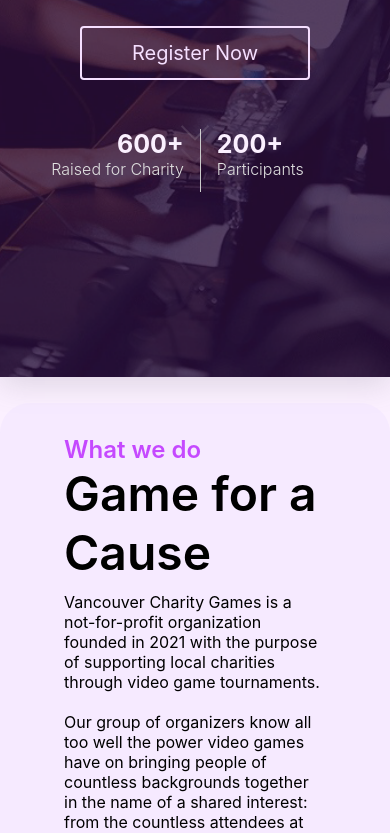
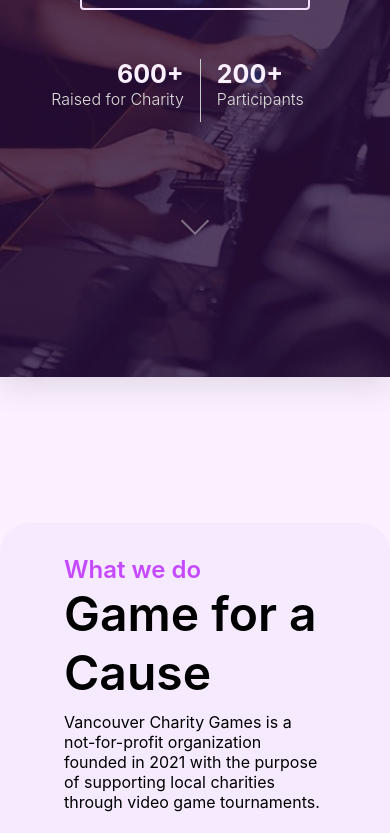
Before and after one commit to evanyans/vancouver-charity-games, a React (Create React App) app: page / in a window 390 px wide. Shown: the part 600-1433 px from the top of the page. Built offline with nearby package versions, Linux system fonts and the light colour scheme.

Commit message:
mobile test

```diff
--- a/src/pages/Home.tsx
+++ b/src/pages/Home.tsx
@@ -81,6 +81,7 @@ export const Title = styled.div`
     text-align:center;
     @media only screen and (max-width: 600px) {
     font-size:70px;
+    padding-top:80px;
 }
 `
 
@@ -162,6 +163,10 @@ export const Players = styled.div`
 
 `
 export const Arrows = styled.div`
+    @media screen and (max-width: 600px) {
+        padding-bottom:100px;
+        position:relative;
+    }
 `
 
 export const Body = styled.div`
@@ -187,27 +192,22 @@ export const Rectangle = styled.div`
     padding-left:4rem;
     padding-right:4rem;
 
-    .dots {
-        width:100px;
-        position:relative;
-        left:520px;
-        bottom:100px;
-    }
     @media screen and (max-width: 531px) {
-        margin-top:-90px;
         padding-right:4rem;
+        margin-top:0px;
         padding-top:2rem;
     }
     @media screen and (min-width: 600px) {
-        margin-top:0px;
         padding-right:4rem;
         padding-top:2rem;
     }
     @media only screen and (min-width: 1048px) {
+        margin-top:0;
     padding-right:9rem;
     padding-top:4rem;
     }
     @media only screen and (min-width: 1200px) {
+        margin-top:0;
     padding-right:9rem;
     padding-top:4rem;
     }
```
